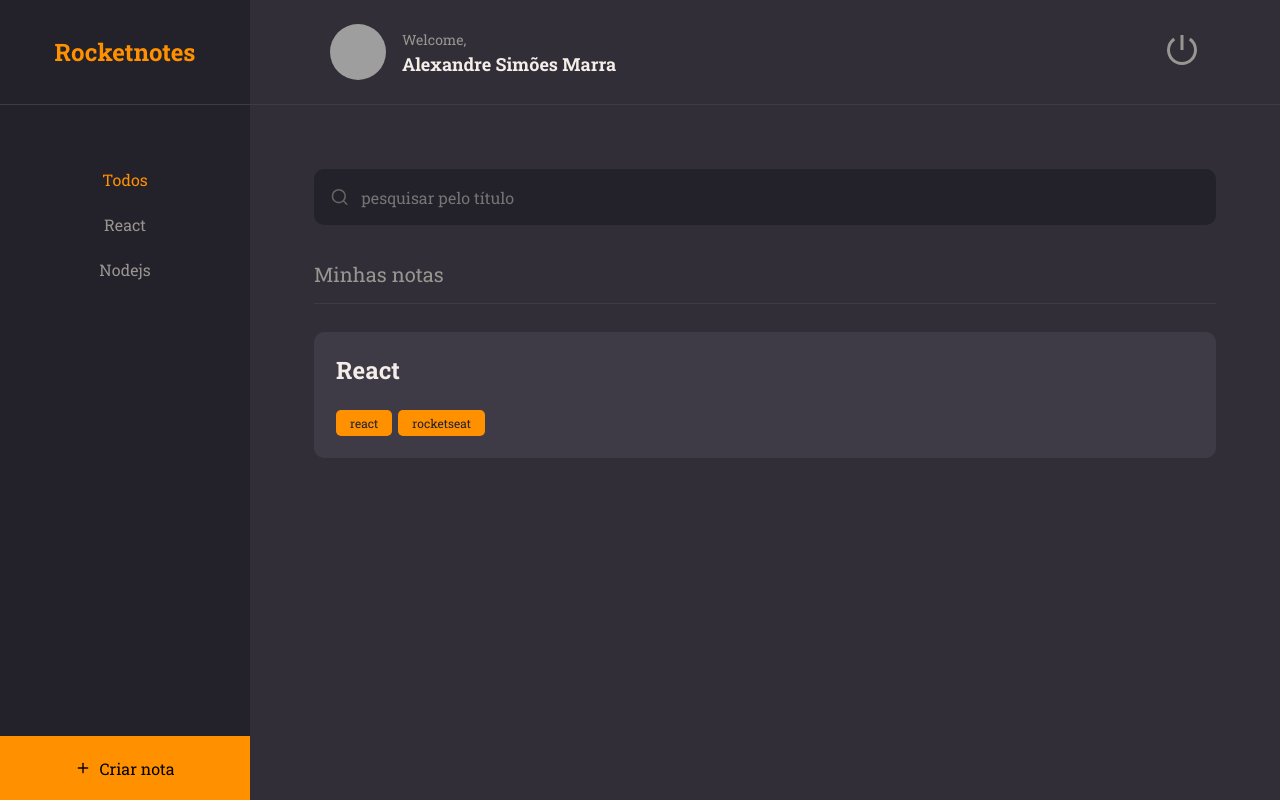
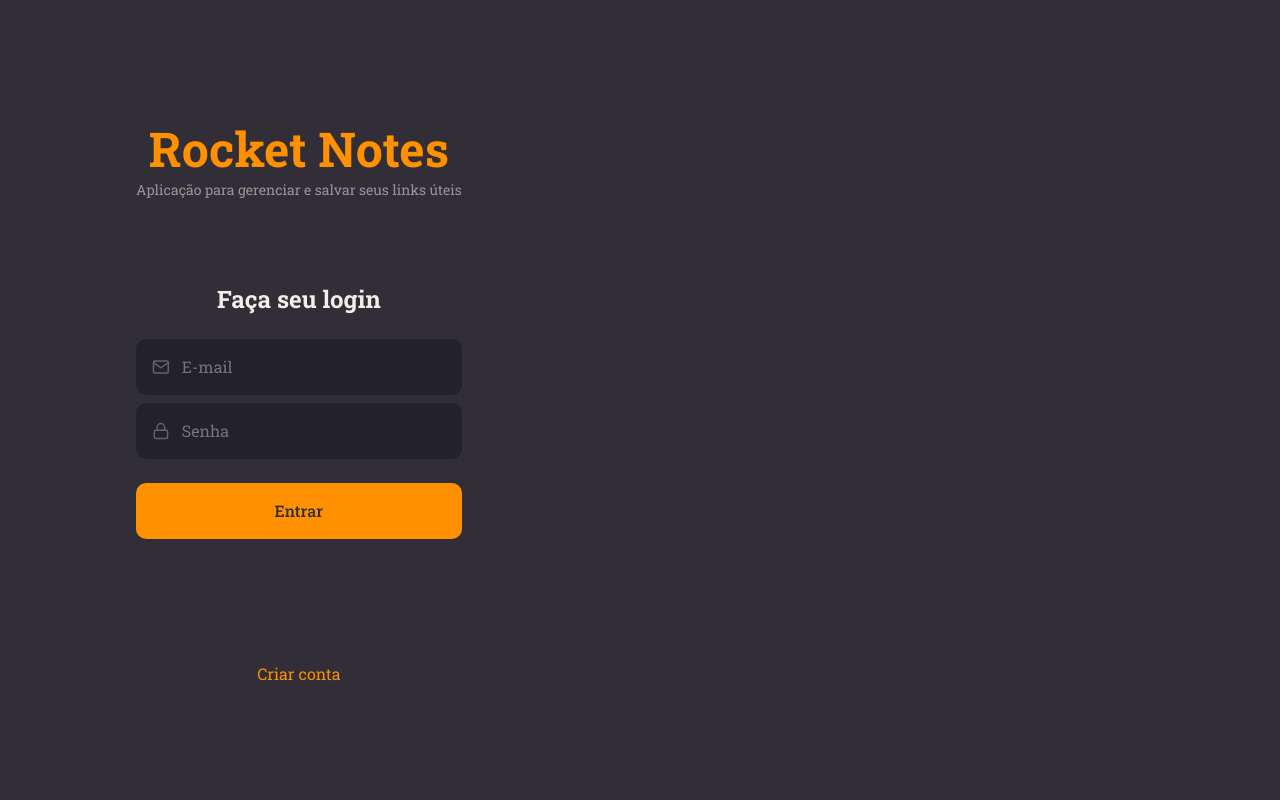
Before and after one commit to alexsmarra/rocketnotes, a React (Vite) app: page / in a window 1280 px wide. Built offline with nearby package versions, Linux system fonts and the light colour scheme; grey boxes are pictures that could not be loaded.

Commit message:
SignIn structure [estrutura do SignIn]

```diff
--- a/src/components/Note/index.jsx
+++ b/src/components/Note/index.jsx
@@ -1,7 +1,7 @@
 import { Container } from './styles'
 import { Tag } from '../../components/Tag'
 
-export function Note({ data, ...rest}) {
+export function Note({ data, ...rest }) {
    return (
       <Container {...rest}>
          <h1>{data.title}</h1>
@@ -11,6 +11,7 @@
                <footer>
                   {
                      data.tags.map(tag => {
+                        // in lists the key is recommended for application performance, react uses keys to render only what is needed.
                         return <Tag key={tag.id} title={tag.name}/>
                      })
                   }
--- a/src/main.jsx
+++ b/src/main.jsx
@@ -5,14 +5,14 @@
 // O nosso tema. Em nosso root mais abaixo, encapsulamos o conteúdo com o "<ThemeProvider>" e colocamos o "theme={theme}", para dessa forma compartilhar para todo o app o conteúdo da pasta "./styles/theme.js"
 import theme from "./styles/theme"
 import GlobalStyles from "./styles/global"
-import { Home } from './pages/Home'
+import { SignIn } from './pages/SignIn'
 
 
 ReactDOM.createRoot(document.getElementById('root')).render(
   <React.StrictMode>
     <ThemeProvider theme={theme}>
       <GlobalStyles/>
-      <Home/>
+      <SignIn />
     </ThemeProvider>
   </React.StrictMode>,
 )
--- /dev/null
+++ b/src/pages/SignIn/index.jsx
@@ -0,0 +1,33 @@
+import { Container, Form } from './styles'
+import { Input } from '../../components/Input'
+import { Button } from '../../components/Button'
+import { FiMail, FiLock } from 'react-icons/fi'
+
+export function SignIn() {
+   return (
+      <Container>
+         <Form>
+            <h1>Rocket Notes</h1>
+            <p>Aplicação para gerenciar e salvar seus links úteis</p>
+            <h2>Faça seu login</h2>
+
+            <Input
+               placeholder="E-mail"
+               type="text"
+               icon={FiMail}
+            />
+            <Input
+               placeholder="Senha"
+               type="password"
+               icon={FiLock}
+            />
+
+            <Button title="Entrar" />
+
+            <a href="#">
+               Criar conta
+            </a>
+         </Form>
+      </Container>
+   )
+}
--- /dev/null
+++ b/src/pages/SignIn/styles.js
@@ -0,0 +1,40 @@
+import styled from 'styled-components'
+
+export const Container = styled.div`
+   height: 100vh;
+
+   display: flex;
+   align-items: stretch;
+`
+
+export const Form = styled.form`
+   padding: 0 136px;
+
+   display: flex;
+   flex-direction: column;
+   justify-content: center;
+   align-items: center;
+
+   text-align: center;
+
+   > h1 {
+      font-size: 48px;
+      color: ${({ theme }) => theme.COLORS.ORANGE};
+   }
+
+   > h2 {
+      font-size: 24px;
+      margin-top: 84px;
+      margin-bottom: 24px;
+   }
+
+   > p {
+      font-size: 14px;
+      color: ${({ theme }) => theme.COLORS.GRAY_100};
+   }
+
+   > a {
+      margin-top: 124px;
+      color: ${({ theme }) => theme.COLORS.ORANGE};
+   }
+ `
```
